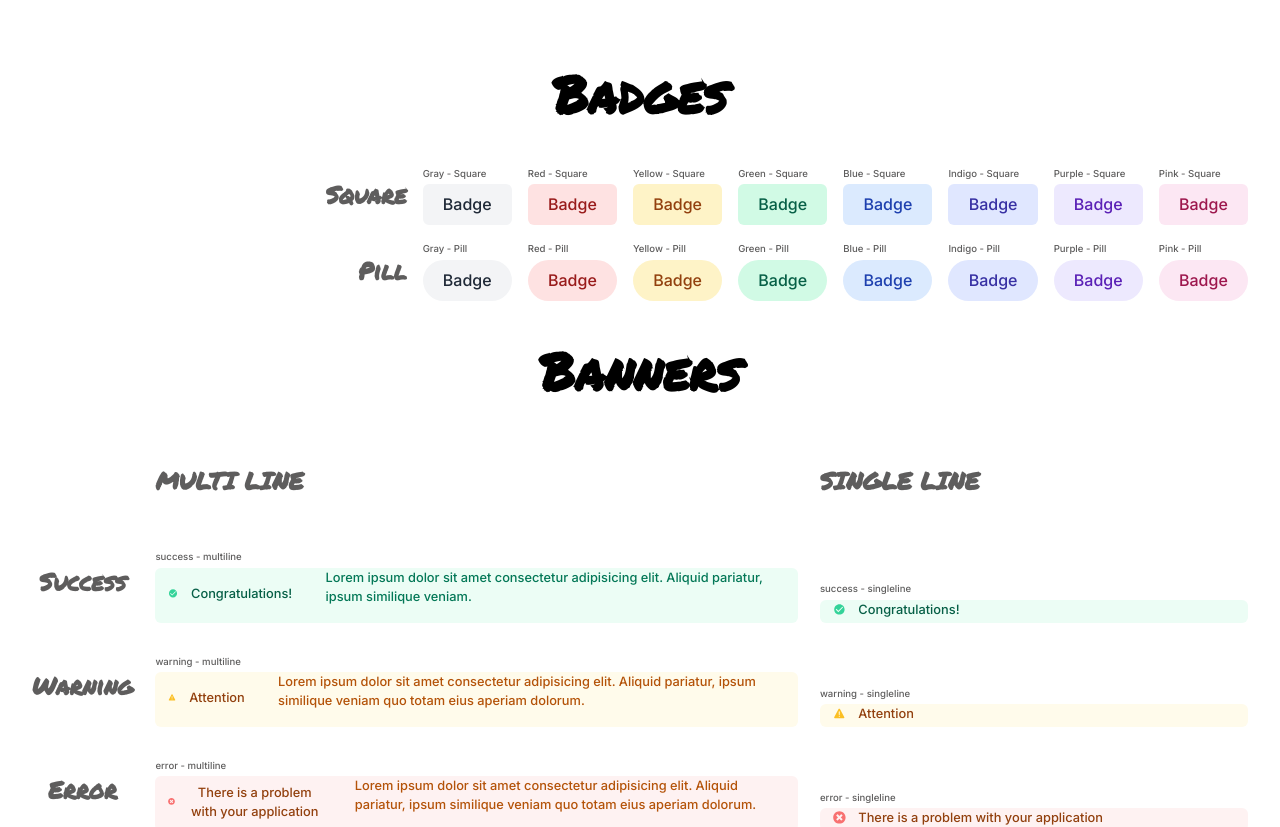
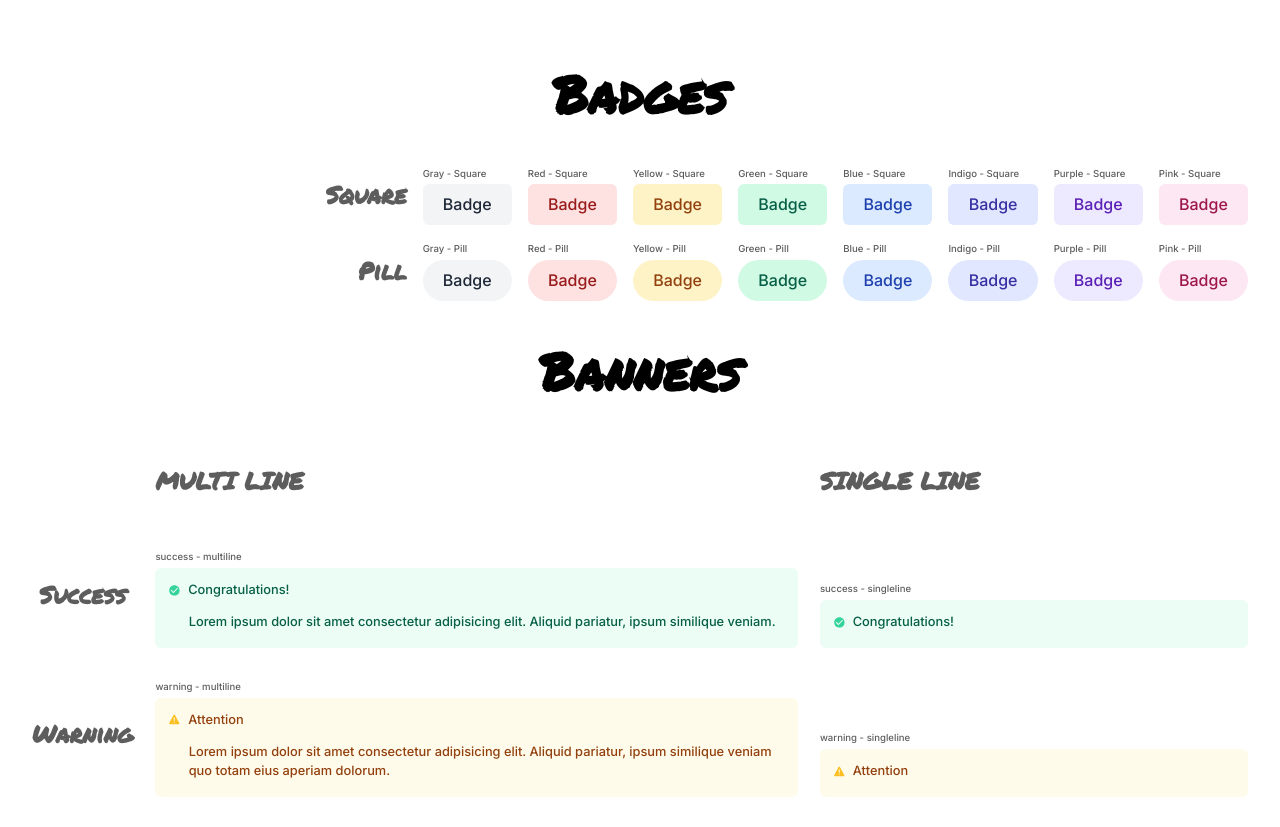
Before and after one commit to hennasingh/component-library, a React (Vite) app: page / in a window 1280 px wide. Shown: the top 827 px of the page. Built offline with nearby package versions, Linux system fonts and the light colour scheme.

Commit message:
added banner description component and changed banner display to grid

```diff
--- a/src/App.css
+++ b/src/App.css
@@ -122,11 +122,14 @@ button.button-pink {
 }
 
 .div-banner {
-  display: flex;
-  align-items: center;
-  gap:1em;
+  display: grid;
+  grid-template-columns: 20px auto;
+
 }
 
+.success, .warning, .error, .neutral {
+  align-self: center;
+}
 .success {
   color: #34D399;
 }
@@ -143,10 +146,15 @@ button.button-pink {
   color: #60A5FA;
 }
 
-.p-banner {
+.p-title {
+  text-align: left;
+}
+
+.p-description {
   margin-top: 0;
   text-align: left;
   margin-left: 1.6em;
+  grid-column: span 2;
 }
 
 .text-success {
--- a/src/App.jsx
+++ b/src/App.jsx
@@ -1,6 +1,7 @@
 import Badge from './components/Badge'
 import Banner from './components/Banner/Banner'
 import BannerTitle from './components/Banner/BannerTitle'
+import BannerDescription from './components/Banner/BannerDescription'
 import './App.css'
 
 function App() {
@@ -39,7 +40,7 @@ function App() {
         <h2 className="h2-variant-banner">Success</h2>
           <Banner variant="success">
               <BannerTitle>Congratulations!</BannerTitle>
-              <p className="p-banner text-success">Lorem ipsum dolor sit amet consectetur adipisicing elit. Aliquid pariatur, ipsum similique veniam.</p>
+              <BannerDescription variant='success'>Lorem ipsum dolor sit amet consectetur adipisicing elit. Aliquid pariatur, ipsum similique veniam.</BannerDescription>
           </Banner>
           <Banner variant="success">
              <BannerTitle>Congratulations!</BannerTitle>
@@ -47,7 +48,7 @@ function App() {
           <h2 className="h2-variant-banner">Warning</h2>
           <Banner variant="warning">
             <BannerTitle>Attention</BannerTitle>
-              <p className="p-banner text-warning">Lorem ipsum dolor sit amet consectetur adipisicing elit. Aliquid pariatur, ipsum similique veniam quo totam eius aperiam dolorum.</p>
+              <BannerDescription variant='warning'>Lorem ipsum dolor sit amet consectetur adipisicing elit. Aliquid pariatur, ipsum similique veniam quo totam eius aperiam dolorum.</BannerDescription>
           </Banner>
           <Banner variant="warning">
             <BannerTitle>Attention</BannerTitle>
@@ -55,7 +56,7 @@ function App() {
           <h2 className="h2-variant-banner">Error</h2>
           <Banner variant="error">
             <BannerTitle>There is a problem with your application</BannerTitle>
-              <p className="p-banner text-warning">Lorem ipsum dolor sit amet consectetur adipisicing elit. Aliquid pariatur, ipsum similique veniam quo totam eius aperiam dolorum.</p>
+              <BannerDescription variant='error'>Lorem ipsum dolor sit amet consectetur adipisicing elit. Aliquid pariatur, ipsum similique veniam quo totam eius aperiam dolorum.</BannerDescription>
           </Banner>
           <Banner variant="error">
              <BannerTitle>There is a problem with your application</BannerTitle>
@@ -63,7 +64,7 @@ function App() {
           <h2 className="h2-variant-banner">Neutral</h2>
           <Banner variant="neutral">
               <BannerTitle>Update available</BannerTitle>
-              <p className="p-banner text-neutral">Lorem ipsum dolor sit amet consectetur adipisicing elit. Aliquid pariatur, ipsum similique veniam.</p>
+              <BannerDescription variant='neutral'>Lorem ipsum dolor sit amet consectetur adipisicing elit. Aliquid pariatur, ipsum similique veniam.</BannerDescription>
           </Banner>
           <Banner variant="neutral">
           <BannerTitle>Update available</BannerTitle>
--- a/src/components/Banner/Banner.jsx
+++ b/src/components/Banner/Banner.jsx
@@ -24,9 +24,11 @@ export default function Banner({children, variant}) {
         <div>
             <p className="p-variant">{variant} - {children.length > 1 ? "multiline" : "singleline"}</p>
             <div className={allClasses}>
-                <div className="div-banner">
-                    {iconType}
-                    {children}
+                <div>
+                    <div className="div-banner">
+                        {iconType}
+                        {children}
+                    </div>
                 </div>
             </div>
         </div>
--- /dev/null
+++ b/src/components/Banner/BannerDescription.jsx
@@ -0,0 +1,13 @@
+import React from 'react'
+import classnames from "classnames"
+
+
+export default function BannerDescription({children, variant}) {
+    let variantClass = variant && `test-${variant}`
+    const allClasses = classnames('p-description', variantClass)
+
+    return (
+
+        <p className={allClasses}>{children}</p>
+    )
+}
--- a/src/components/Banner/BannerTitle.jsx
+++ b/src/components/Banner/BannerTitle.jsx
@@ -3,8 +3,6 @@ import React from 'react'
 export default function BannerTitle({children}) {
 
     return (
-        <div>
-            {children}
-        </div>
+           <p className='p-title'>{children}</p>
     )
 }
```
